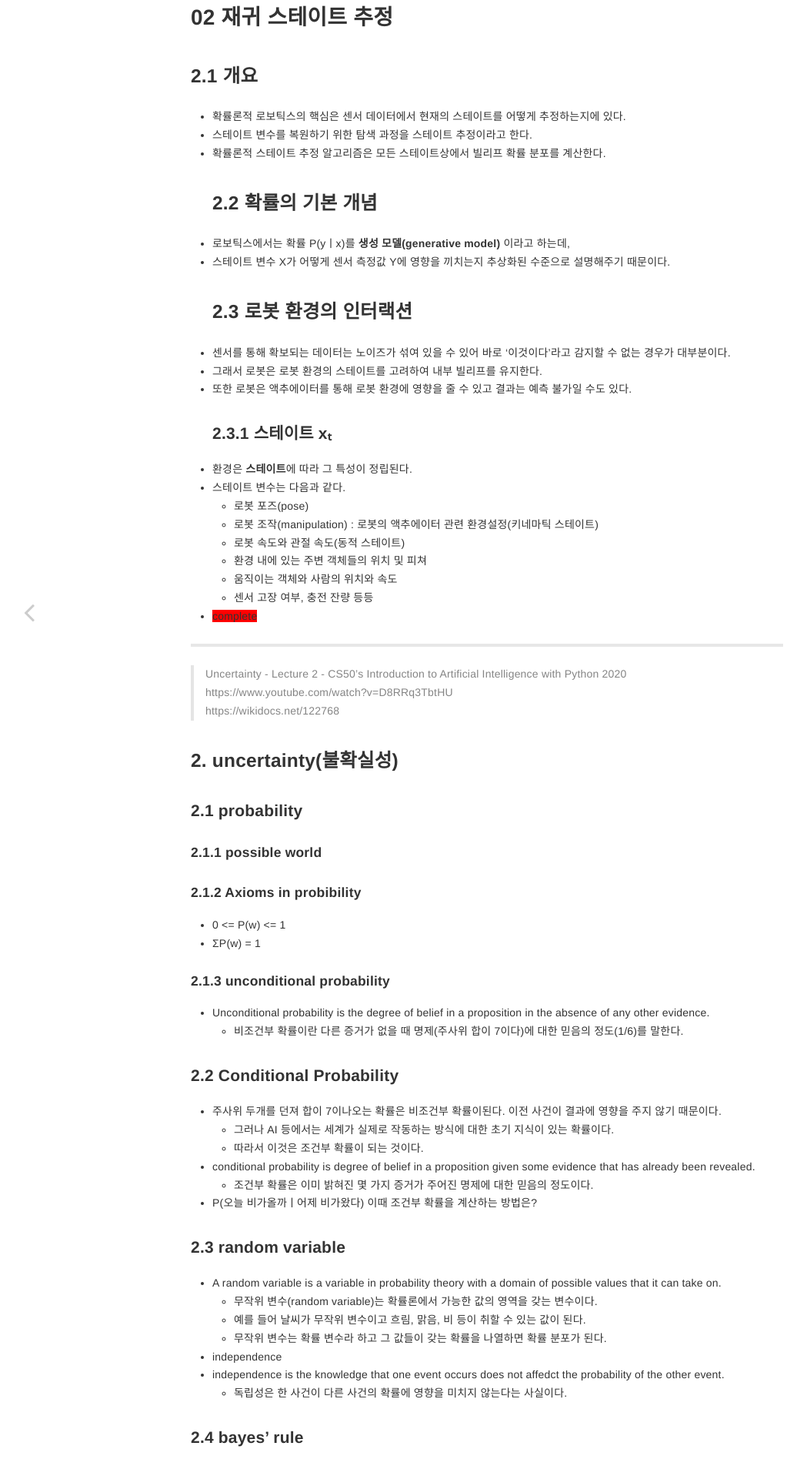
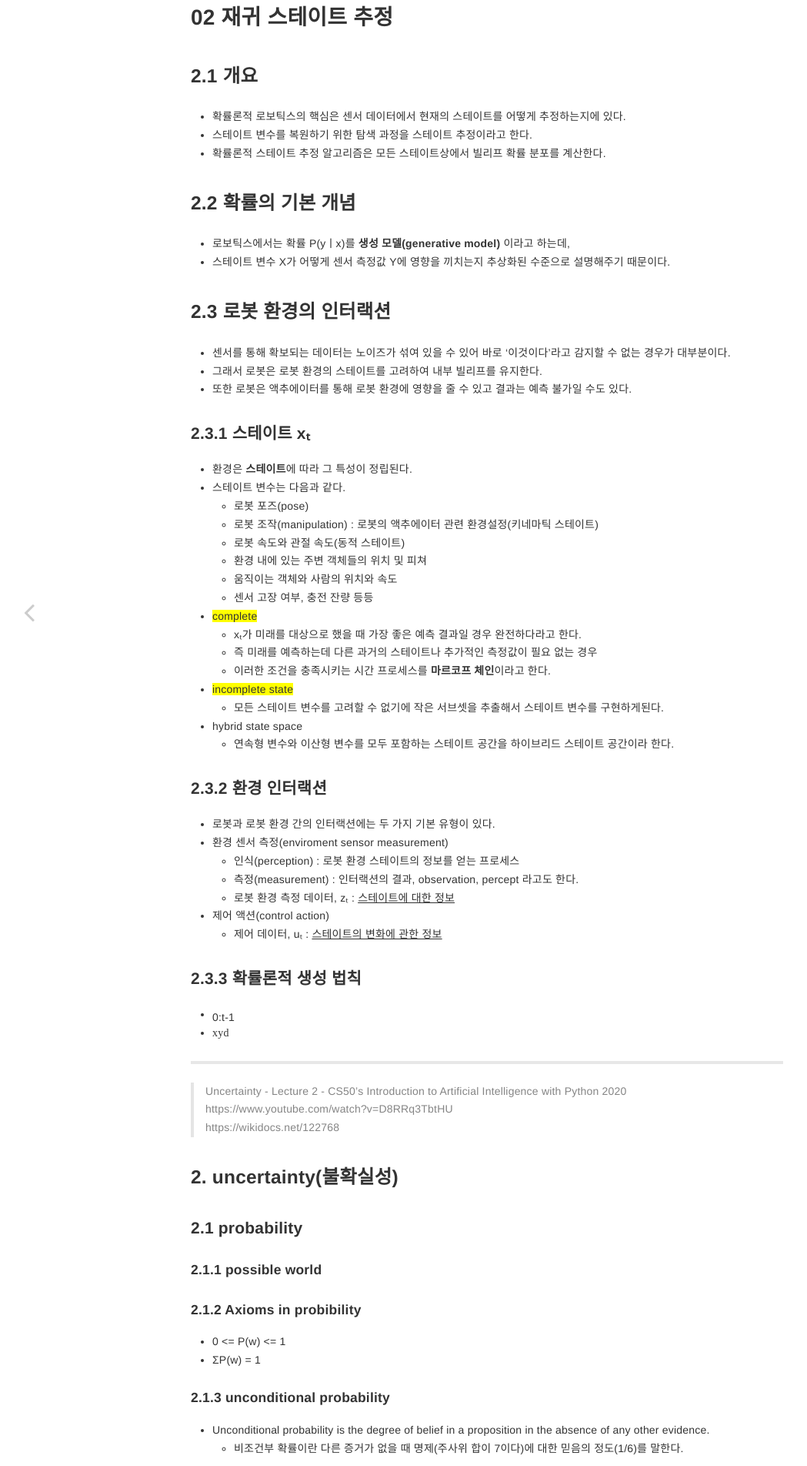
Before and after one commit to contravia-cloud/TechnicalBlog, a Jekyll site: the page built from _posts/2022-04-06-Probabilistic_robotics.md, in a window 1280 px wide. Shown: the part 1730-3634 px from the top of the page at 77% size, without its empty margins (7-1056 px from the left). Built offline with Jekyll 4.4.1, drawn with Linux system fonts in a browser that asks for light colours; our own code applies the rules of GitHub Pages for plain Markdown files; some of the changed text lies outside the part shown.

Commit message:
Update 2022-04-06-Probabilistic_robotics.md

```diff
--- a/_posts/2022-04-06-Probabilistic_robotics.md
+++ b/_posts/2022-04-06-Probabilistic_robotics.md
@@ -41,13 +41,16 @@ date: 2022-04-06
   - 확률론적 로보틱스의 핵심은 센서 데이터에서 현재의 스테이트를 어떻게 추정하는지에 있다.
   - 스테이트 변수를 복원하기 위한 탐색 과정을 스테이트 추정이라고 한다.
   - 확률론적 스테이트 추정 알고리즘은 모든 스테이트상에서 빌리프 확률 분포를 계산한다.
+
 ## 2.2 확률의 기본 개념
   - 로보틱스에서는 확률 P(yㅣx)를 **생성 모델(generative model)** 이라고 하는데,
   - 스테이트 변수 X가 어떻게 센서 측정값 Y에 영향을 끼치는지 추상화된 수준으로 설명해주기 때문이다.
+
 ## 2.3 로봇 환경의 인터랙션
   - 센서를 통해 확보되는 데이터는 노이즈가 섞여 있을 수 있어 바로 '이것이다'라고 감지할 수 없는 경우가 대부분이다.
   - 그래서 로봇은 로봇 환경의 스테이트를 고려하여 내부 빌리프를 유지한다.
   - 또한 로봇은 액추에이터를 통해 로봇 환경에 영향을 줄 수 있고 결과는 예측 불가일 수도 있다.
+
 ### 2.3.1 스테이트 xₜ
   - 환경은 **스테이트**에 따라 그 특성이 정립된다.
   - 스테이트 변수는 다음과 같다.
@@ -57,9 +60,28 @@ date: 2022-04-06
     - 환경 내에 있는 주변 객체들의 위치 및 피쳐
     - 움직이는 객체와 사람의 위치와 속도
     - 센서 고장 여부, 충전 잔량 등등
-  - <span style="background-color:red">complete</span>
+  - <span style="background-color:yellow">complete</span>
+    - xₜ가 미래를 대상으로 했을 때 가장 좋은 예측 결과일 경우 완전하다라고 한다.
+    - 즉 미래를 예측하는데 다른 과거의 스테이트나 추가적인 측정값이 필요 없는 경우
+    - 이러한 조건을 충족시키는 시간 프로세스를 **마르코프 체인**이라고 한다.
+  - <span style="background-color:yellow">incomplete state</span>
+    - 모든 스테이트 변수를 고려할 수 없기에 작은 서브셋을 추출해서 스테이트 변수를 구현하게된다.
+  - hybrid state space
+    - 연속형 변수와 이산형 변수를 모두 포함하는 스테이트 공간을 하이브리드 스테이트 공간이라 한다.
 
+### 2.3.2 환경 인터랙션
+  - 로봇과 로봇 환경 간의 인터랙션에는 두 가지 기본 유형이 있다.
+  - 환경 센서 측정(enviroment sensor measurement)
+    - 인식(perception) : 로봇 환경 스테이트의 정보를 얻는 프로세스
+    - 측정(measurement) : 인터랙션의 결과, observation, percept 라고도 한다.
+    - 로봇 환경 측정 데이터, zₜ : <U>스테이트에 대한 정보</U>
+  - 제어 액션(control action)
+    - 제어 데이터, uₜ : <U>스테이트의 변화에 관한 정보</U>
 
+### 2.3.3 확률론적 생성 법칙
+  - <sub>0:t-1</sub>
+  -
+<span style="font-family:Cambria Math;"> xyd</span>
 
 
 -----------------------------------------------------------------
```
